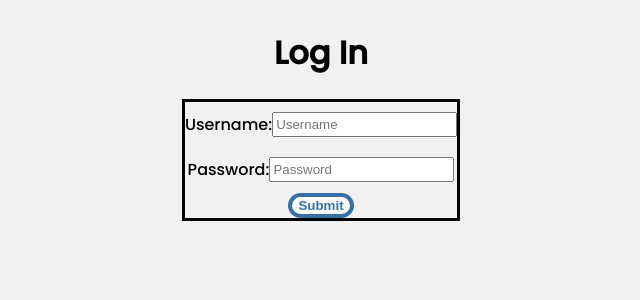
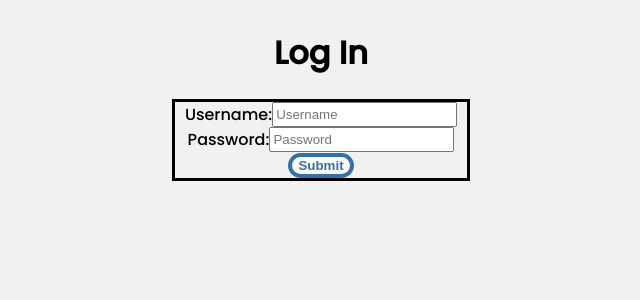
Before and after one commit to ajg7/front-end, a React (Create React App) app: page /login in a window 1280 px wide. Shown: the top 300 px of the page, without its empty margins (319-959 px from the left). Built offline with nearby package versions, Linux system fonts and the light colour scheme.

Commit message:
added padding to the forms

```diff
--- a/src/components/Form.js
+++ b/src/components/Form.js
@@ -10,6 +10,7 @@ export const StyledForm = styled.div`
 
     .form-labels {
         border: 3px solid black;
+        padding: 0 10px;
         &:hover {
             background-color: ${({ theme }) => theme.secondaryColor};
             color: ${({ theme }) => theme.primaryColor};
@@ -19,7 +20,6 @@ export const StyledForm = styled.div`
     label {
         display: flex;
         justify-content: center;
-        padding: ${({ theme }) => theme.space};
     }
 
     button {
--- a/src/components/LoginPage.js
+++ b/src/components/LoginPage.js
@@ -7,6 +7,7 @@ const StyledLoginPage = styled.div`
 
     div {
         border: 2px solid black;
+        padding: 10px 10px;
 
         &:hover {
             background-color: ${({ theme }) => theme.secondaryColor};
@@ -14,10 +15,6 @@ const StyledLoginPage = styled.div`
                 color: ${({ theme }) => theme.primaryColor};
             }
         }
-    }
-
-    h2 {
-        padding: 10px 10px;
     }
 
     button {
--- a/src/components/SignupForm.js
+++ b/src/components/SignupForm.js
@@ -9,6 +9,7 @@ import styled from "styled-components";
 const StyledSignupFrom = styled.div`
     .form-labels {
         border: 3px solid ${({ theme }) => theme.secondaryColor};
+        padding: 0 10px;
 
         &:hover {
             background-color: ${({ theme }) => theme.secondaryColor};
```
